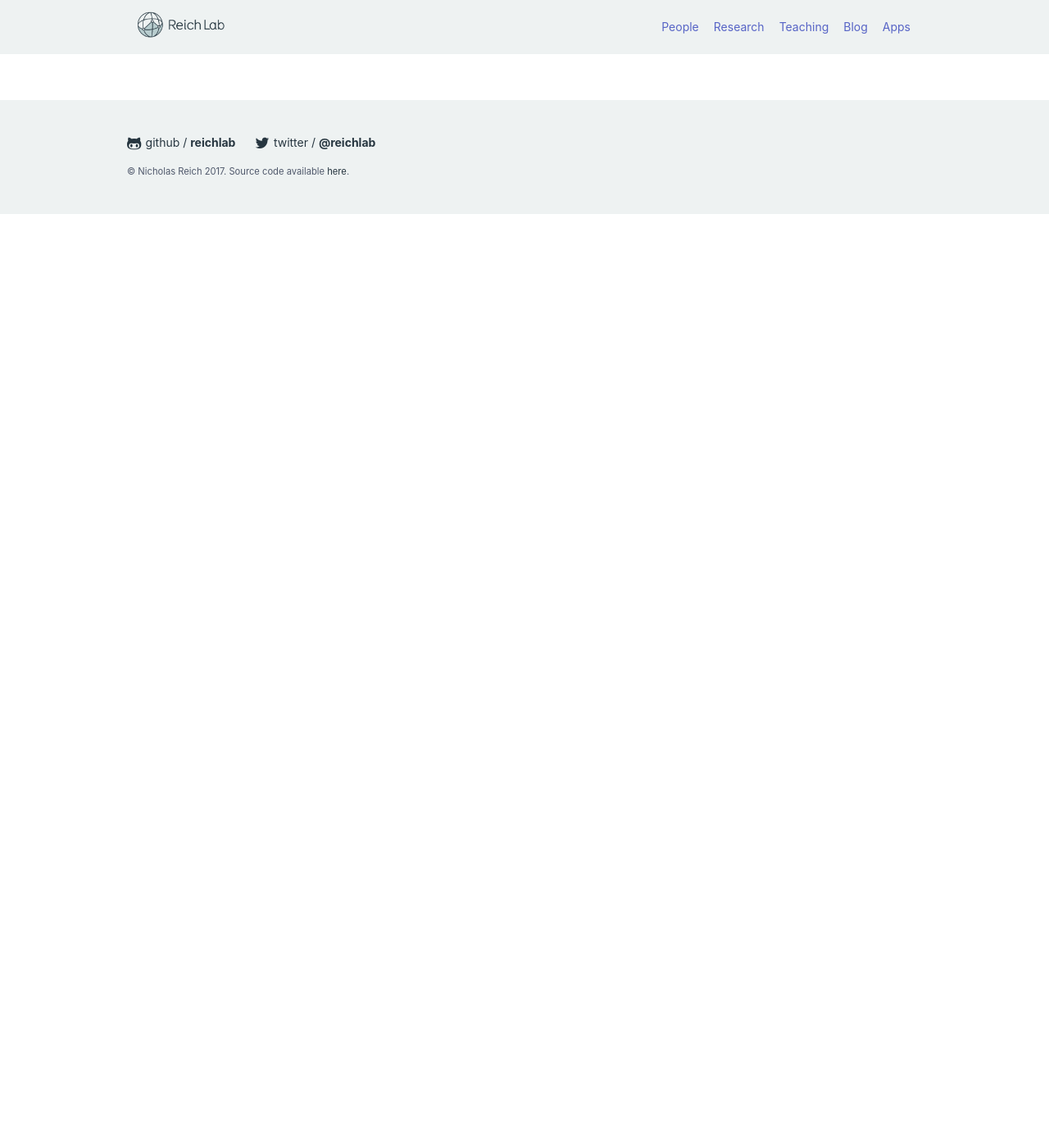
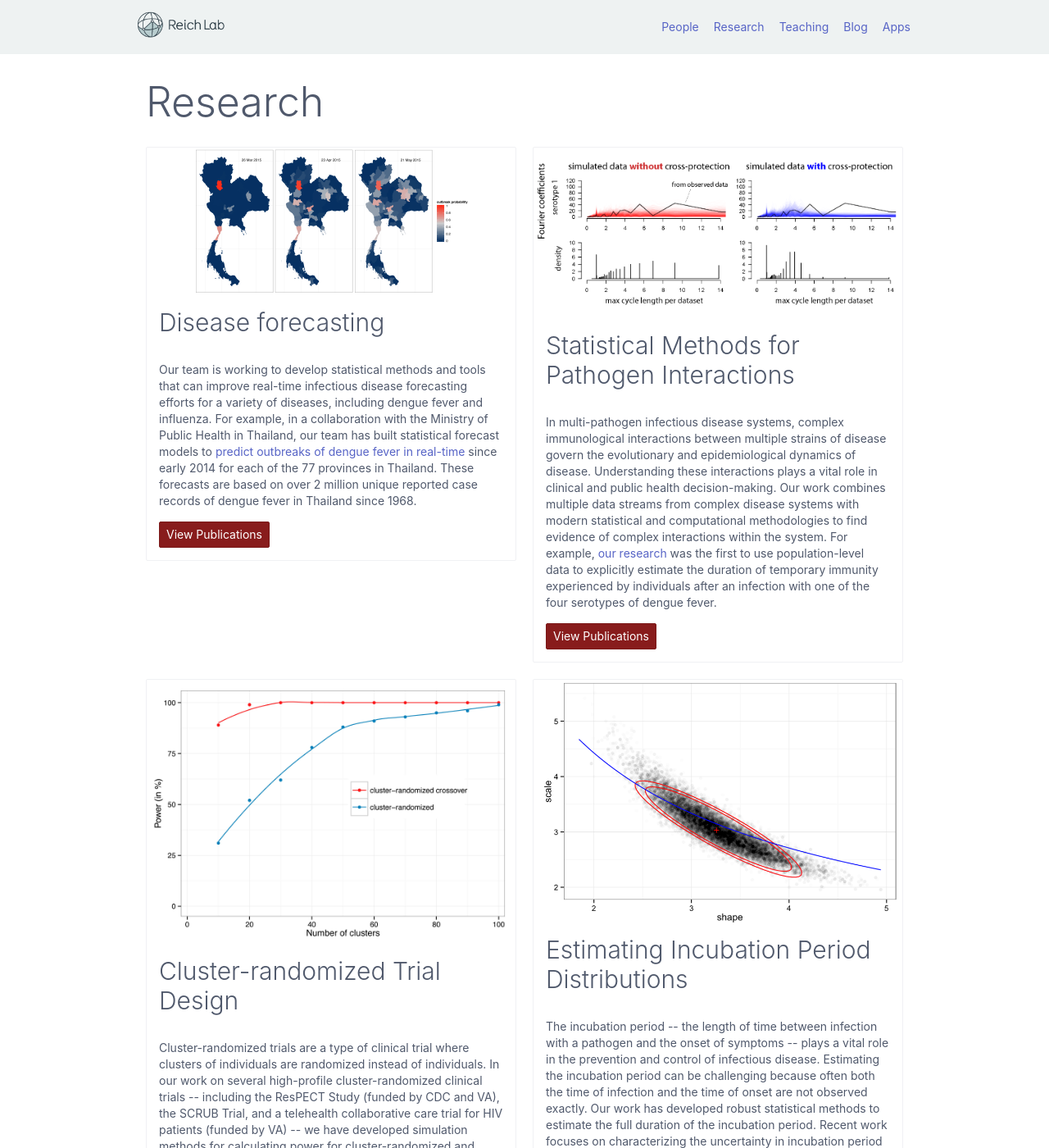
Before and after one commit to reichlab/reichlab.github.io, a Jekyll site: the page built from research.md, in a window 1280 px wide and 1400 px high. Shown: the whole window at 82% size. Built offline with Jekyll 4.4.1, drawn with Linux system fonts in a browser that asks for light colours; our own code applies the rules of GitHub Pages for plain Markdown files; some of the changed text lies outside the part shown.

Commit message:
Port research

```diff
--- a/research.md
+++ b/research.md
@@ -1,3 +1,112 @@
 ---
 layout: default
 ---
+
+
+# Research
+
+<div class="columns">
+  <div class="column col-6 col-md-12">
+    <div class="card">
+      <div class="card-image">
+        <img class="img-responsive" src="images/map-all-narrow.jpg">
+      </div>
+      <div class="card-header">
+        <h3>Disease forecasting</h3>
+      </div>
+      <div class="card-body">
+        Our team is working to develop statistical methods and tools that can
+        improve real-time infectious disease forecasting efforts for a variety
+        of diseases, including dengue fever and influenza. For example, in a
+        collaboration with the Ministry of Public Health in Thailand, our team
+        has built statistical forecast models to
+        <a href="http://works.bepress.com/nicholas_reich/13/">predict outbreaks
+        of dengue fever in real-time</a> since early 2014 for each of the 77
+        provinces in Thailand. These forecasts are based on over 2 million
+        unique reported case records of dengue fever in Thailand since 1968.
+      </div>
+      <div class="card-footer">
+        <a href="publications" class="btn btn-primary">View Publications</a>
+      </div>
+    </div>
+  </div>
+
+  <div class="column col-6 col-md-12">
+    <div class="card">
+      <div class="card-image">
+        <img class="img-responsive" src="images/simulatedSpectra3.png">
+      </div>
+      <div class="card-header">
+        <h3>Statistical Methods for Pathogen Interactions</h3>
+      </div>
+      <div class="card-body">
+        In multi-pathogen infectious disease systems, complex immunological
+        interactions between multiple strains of disease govern the evolutionary
+        and epidemiological dynamics of disease. Understanding these
+        interactions plays a vital role in clinical and public health
+        decision-making. Our work combines multiple data streams from complex
+        disease systems with modern statistical and computational methodologies
+        to find evidence of complex interactions within the system. For example,
+        <a href="http://works.bepress.com/nicholas_reich/12/">our research</a> was
+        the first to use population-level data to explicitly estimate the
+        duration of temporary immunity experienced by individuals after an
+        infection with one of the four serotypes of dengue fever.
+      </div>
+      <div class="card-footer">
+        <a href="publications" class="btn btn-primary">View Publications</a>
+      </div>
+    </div>
+  </div>
+
+  <div class="column col-6 col-md-12">
+    <div class="card">
+      <div class="card-image">
+        <img class="img-responsive" src="images/crxo-power.jpg">
+      </div>
+      <div class="card-header">
+        <h3>Cluster-randomized Trial Design</h3>
+      </div>
+      <div class="card-body">
+        Cluster-randomized trials are a type of clinical trial where clusters of
+        individuals are randomized instead of individuals. In our work on
+        several high-profile cluster-randomized clinical trials -- including the
+        ResPECT Study (funded by CDC and VA), the SCRUB Trial, and a telehealth
+        collaborative care trial for HIV patients (funded by VA) -- we have
+        developed simulation methods for calculating power for
+        cluster-randomized and cluster-randomized crossover trials. These
+        methods are available as an R software package,
+        <a href="http://cran.r-project.org/web/packages/clusterPower/index.html">
+          clusterPower</a>.
+      </div>
+      <div class="card-footer">
+        <a href="publications" class="btn btn-primary">View Publications</a>
+      </div>
+    </div>
+  </div>
+
+  <div class="column col-6 col-md-12">
+    <div class="card">
+      <div class="card-image">
+        <img class="img-responsive" src="images/gamma-posterior.png">
+      </div>
+      <div class="card-header">
+        <h3>Estimating Incubation Period Distributions</h3>
+      </div>
+      <div class="card-body">
+        The incubation period -- the length of time between infection with a
+        pathogen and the onset of symptoms -- plays a vital role in the
+        prevention and control of infectious disease. Estimating the incubation
+        period can be challenging because often both the time of infection and
+        the time of onset are not observed exactly. Our work has developed
+        robust statistical methods to estimate the full duration of the
+        incubation period. Recent work focuses on characterizing the uncertainty
+        in incubation period estimates in ways that could assist in creating
+        evidence-based quarantine policies for infectious diseases, such as
+        Ebola or influenza.
+      </div>
+      <div class="card-footer">
+        <a href="publications" class="btn btn-primary">View Publications</a>
+      </div>
+    </div>
+  </div>
+</div>
```
Also changed, not shown: images/crxo-power.jpg (added), images/gamma-posterior.png (added), images/map-all-narrow.jpg (added), images/simulatedSpectra3.png (added).
